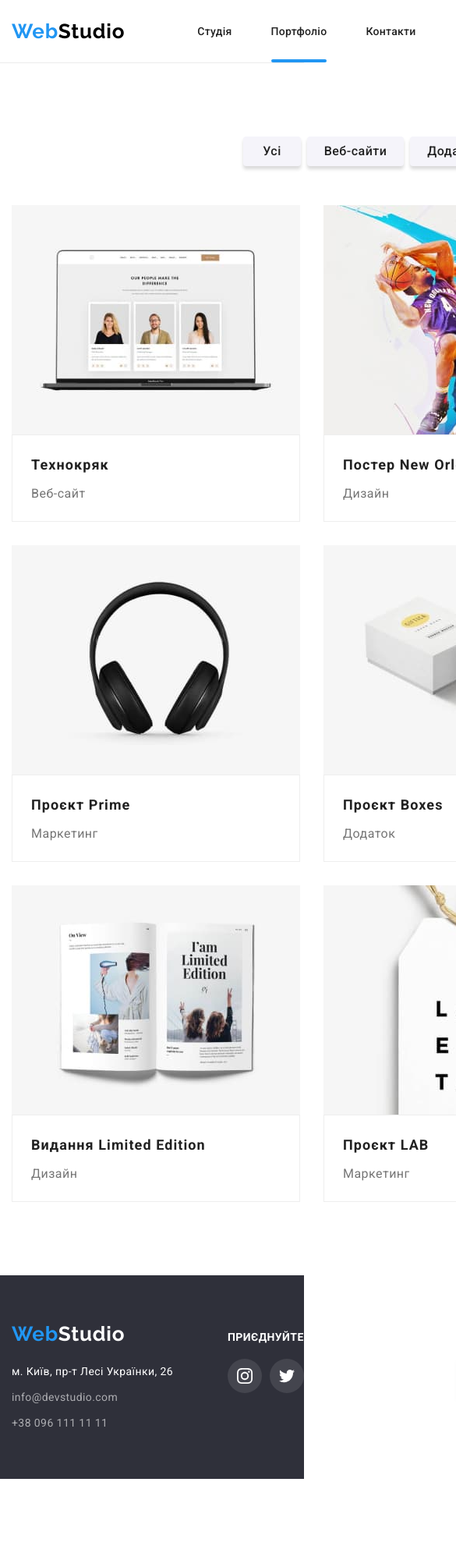
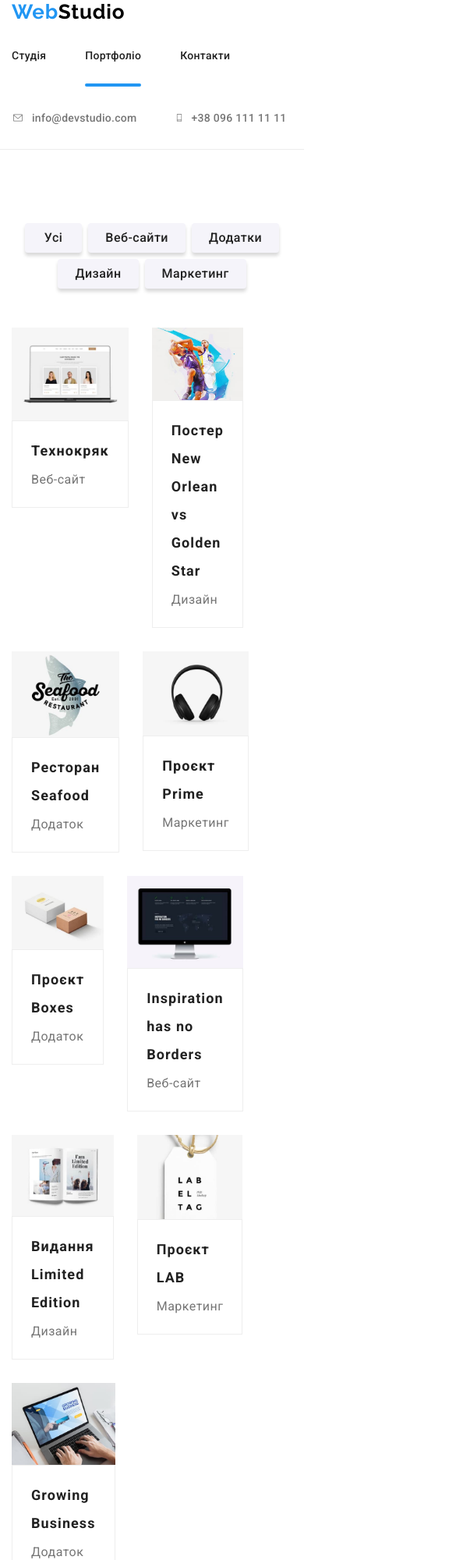
Before and after one commit to pberkut/goit-markup-hw-08, a plain HTML site: page portfolio.html in a window 390 px wide. Shown: the top 2000 px of the page at 78% size, 585 px wide, since content can reach past the window. Before the commit the page ends 1896 px from the top, so only its background shows below. Drawn offline with nearby package versions, Linux system fonts and the light colour scheme.

Commit message:
Add size layout mobile, tablet, desktop

```diff
--- a/sass/base/_base.scss
+++ b/sass/base/_base.scss
@@ -1,4 +1,5 @@
 @import './preset-styles';
 @import './base-styles';
 @import './container';
+@import './section';
 @import './grid-set';
--- a/sass/base/_container.scss
+++ b/sass/base/_container.scss
@@ -1,21 +1,19 @@
 .container {
-  width: 1200px;
-  padding: 0 15px;
-  margin: 0 auto;
+  // width: 1200px;
+  padding-left: 15px;
+  padding-right: 15px;
+  margin-left: auto;
+  margin-right: auto;
+
+  @media screen and (min-width: 480px) {
+    width: 480px;
+  }
+
+  @media screen and (min-width: 768px) {
+    width: 768px;
+  }
+
+  @media screen and (min-width: 1200px) {
+    width: 1200px;
+  }
 }
-
-.section {
-  padding-top: 94px;
-  padding-bottom: 94px;
-}
-
-.title {
-  margin-bottom: 50px;
-
-  font-weight: var(--font-weight-bold);
-  font-size: 36px;
-  line-height: calc(42 / 36);
-  text-align: center;
-  letter-spacing: 0.03em;
-  color: var(--main-txt-cl);
-}
--- /dev/null
+++ b/sass/base/_section.scss
@@ -0,0 +1,4 @@
+.section {
+  padding-top: 94px;
+  padding-bottom: 94px;
+}
--- a/sass/components/_components.scss
+++ b/sass/components/_components.scss
@@ -1,6 +1,7 @@
 // Components styles
+@import './logo';
+@import './title';
 @import './btn';
-@import './logo';
 @import './socials';
 @import './join';
 @import './subscribe-form';
--- /dev/null
+++ b/sass/components/_title.scss
@@ -0,0 +1,12 @@
+// Tittles page
+
+.title {
+  margin-bottom: 50px;
+
+  font-weight: var(--font-weight-bold);
+  font-size: 36px;
+  line-height: calc(42 / 36);
+  text-align: center;
+  letter-spacing: 0.03em;
+  color: var(--main-txt-cl);
+}
--- a/sass/layout/_page-footer.scss
+++ b/sass/layout/_page-footer.scss
@@ -10,7 +10,7 @@
   padding-bottom: 60px;
 }
 
-.page-footer__content {
+.page-footer__container {
   display: flex;
   align-items: baseline;
 }
--- a/sass/layout/_page-header.scss
+++ b/sass/layout/_page-header.scss
@@ -1,8 +1,8 @@
 .page-header {
-    border-bottom: 1px solid var(--header-line-cl);
+  border-bottom: 1px solid var(--header-line-cl);
 }
 
-.page-header>.container {
-    display: flex;
-    align-items: center;
+.page-header__container {
+  display: flex;
+  align-items: center;
 }
```
Also changed, not shown: index.html (+7 -7 lines), css/main.css, css/main.min.css, 2 other files.
